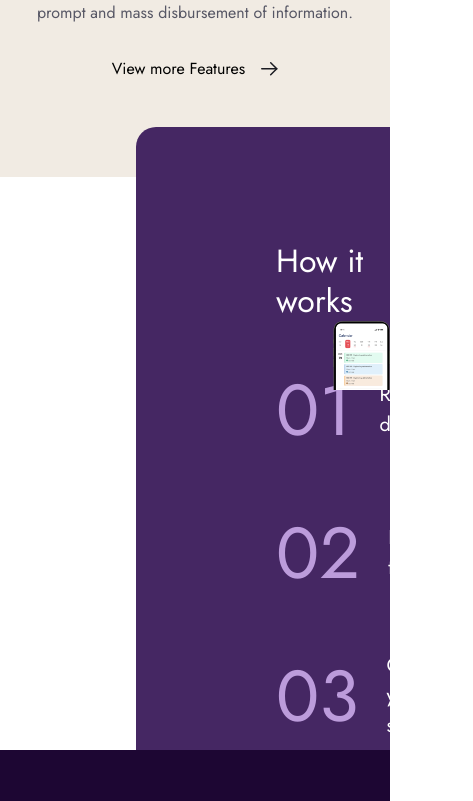
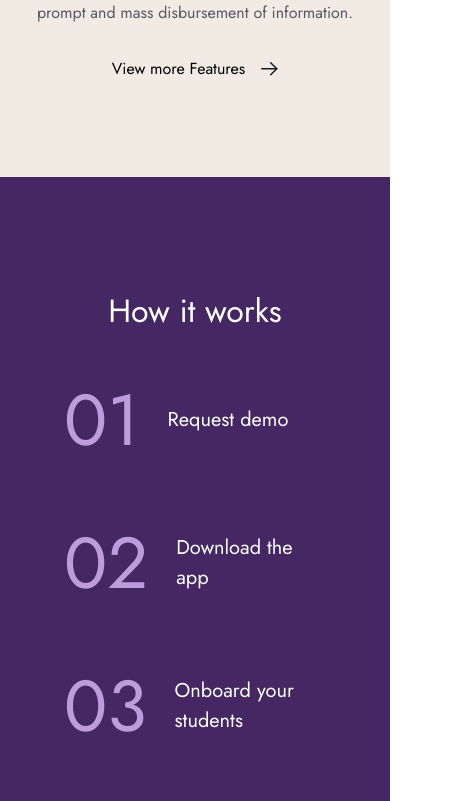
Before and after one commit to geekmaros/unify, a Vue app: page / in a window 390 px wide. Shown: the part 6400-7201 px from the top of the page, 473 px wide, since content can reach past the window. Built offline with nearby package versions, Linux system fonts and the light colour scheme.

Commit message:
feature/ How-to-work section completed

```diff
--- a/src/components/HowItWorks.vue
+++ b/src/components/HowItWorks.vue
@@ -1,8 +1,8 @@
 <template>
-  <main class="pl-[136px]">
-    <div class="text bg-unify-purple-500 mt-[-50px] pl-140px pt-[114px] radius">
-      <h3 class="text-white text-[32px] leading-10">How it works</h3>
-      <div class="grid grid-cols-2">
+  <main class="lg:pl-[136px]">
+    <div class="text bg-unify-purple-500 lg:mt-[-50px] px-[64px] lg:pl-140px pt-[114px] radius">
+      <h3 class="text-white text-[32px] leading-10 text-center lg:text-left">How it works</h3>
+      <div class=" flex flex-col items-center lg:grid lg:grid-cols-2">
         <div>
           <div class="flex items-center mt-35px">
             <h4 class="text-78px text-unify-purple-200">01</h4>
@@ -17,7 +17,7 @@
             <p class="ml-7 text-20px text-white">Onboard your students</p>
           </div>
         </div>
-        <div>
+        <div class="mt-11 lg:mt-0">
           <img src="../assets/landing/How-it-works.png" alt="" />
         </div>
       </div>
@@ -28,7 +28,11 @@
 <script setup></script>
 
 <style scoped>
+
+
+@media (min-width: 1024px) {
 .radius {
   border-radius: 20px 0px 0px 0px;
 }
+}
 </style>
```
